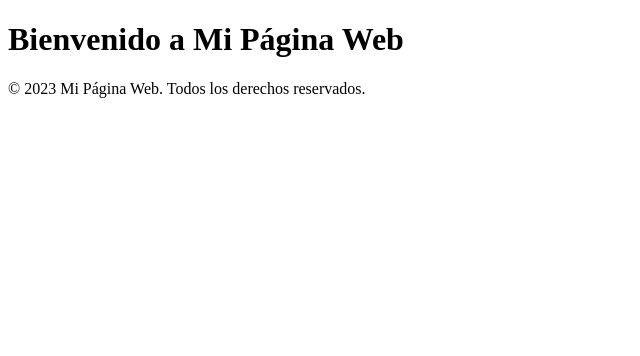
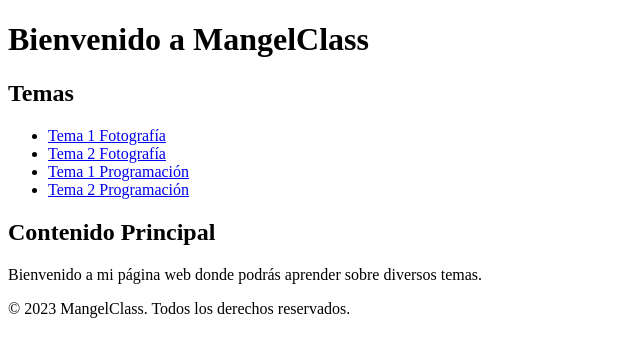
Before and after one commit to Mestmunt/MangelClass, a plain HTML site: page index.html in a window 1280 px wide. Shown: the whole page, without its empty margins (0-640 px from the left). Drawn offline with Linux system fonts and the light colour scheme.

Commit message:
Add folders Materias / F & P / T1 & T2 html

```diff
--- a/index.html
+++ b/index.html
@@ -7,10 +7,26 @@
 </head>
 <body>
     <header>
-        <h1>Bienvenido a Mi Página Web</h1>
+        <h1>Bienvenido a MangelClass</h1>
     </header>
+    <main>
+        <section>
+            <h2>Temas</h2>
+            <ul>
+                <li><a href="Materias/Fotografía/FT1.html">Tema 1 Fotografía</a></li>
+                <li><a href="Materias/Fotografía/FT2.html">Tema 2 Fotografía</a></li>
+                <li><a href="Materias/Programación/PT1.html">Tema 1 Programación</a></li>
+                <li><a href="Materias/Programación/PT2.html">Tema 2 Programación</a></li>
+            </ul>
+        </section>
+
+        <section>
+            <h2>Contenido Principal</h2>
+            <p>Bienvenido a mi página web donde podrás aprender sobre diversos temas.</p>
+        </section>
+    </main>
     <footer>
-        <p>&copy; 2023 Mi Página Web. Todos los derechos reservados.</p>
+        <p>&copy; 2023 MangelClass. Todos los derechos reservados.</p>
     </footer>
 </body>
 </html>
```
Also changed, not shown: Materias/Fotografía/FT1.html (added), Materias/Fotografía/FT2.html (added), Materias/Programación/PT1.html (added), Materias/Programación/PT2.html (added).
